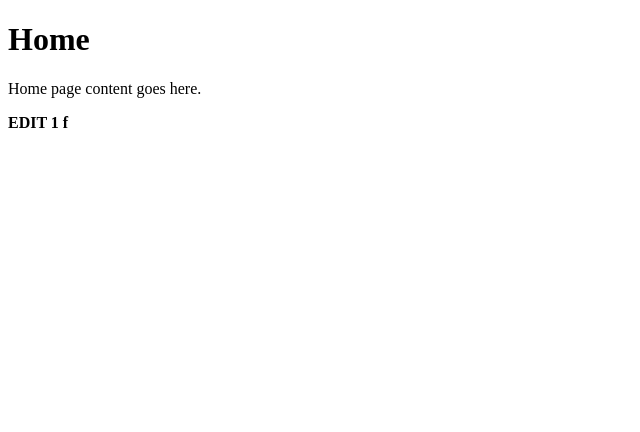
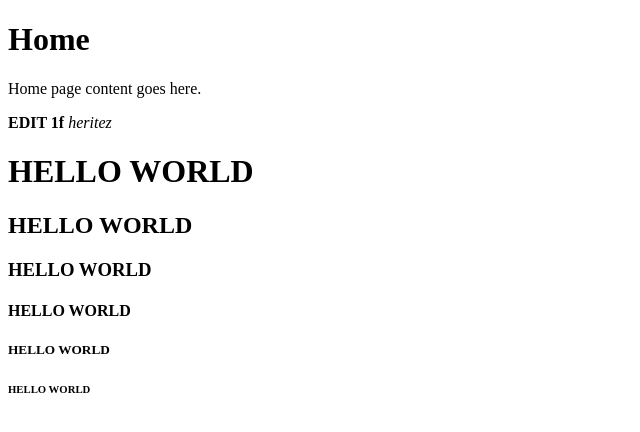
Before and after one commit to Rashmina2000/test2, a plain HTML site: page index2.html in a window 1280 px wide. Shown: the whole page, without its empty margins (0-640 px from the left). Drawn offline with Linux system fonts and the light colour scheme.

Commit message:
add feature 2

```diff
--- a/index2.html
+++ b/index2.html
@@ -6,6 +6,13 @@
     <body>
         <h1>Home</h1>
         <p>Home page content goes here.</p>
-        <b>EDIT 1 f</b>
+        <b>EDIT 1f</b>
+        <i>heritez</i>
+        <h1>HELLO WORLD</h1>
+        <h2>HELLO WORLD</h2>
+        <h3>HELLO WORLD</h3>
+        <h4>HELLO WORLD</h4>
+        <h5>HELLO WORLD</h5>
+        <h6>HELLO WORLD</h6>
     </body>
 </html>
```
